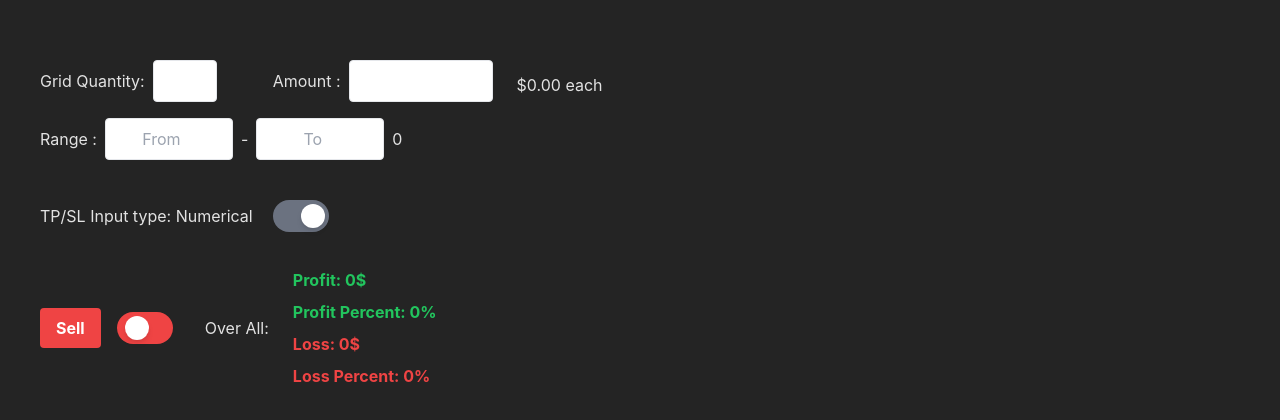
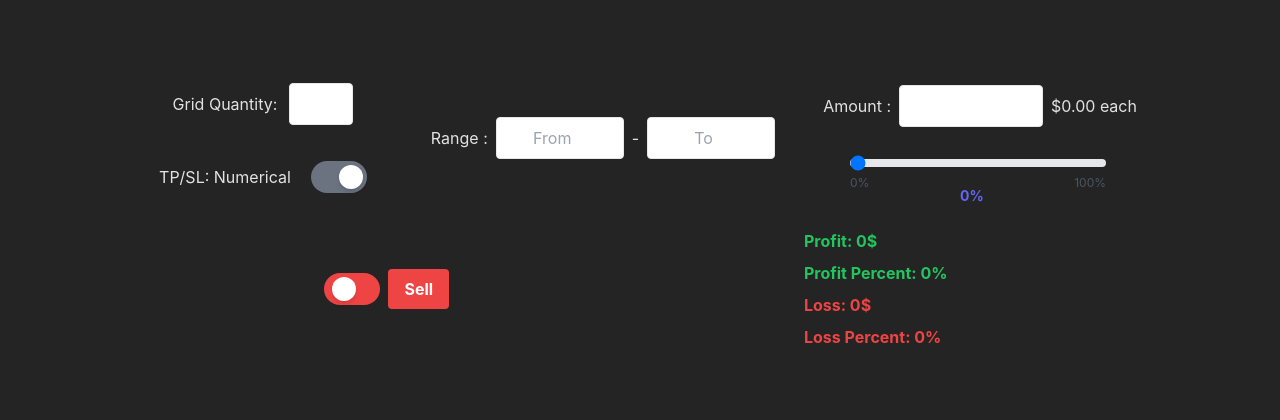
Before and after one commit to Capsmark/orders-grid, a Next.js app: page /order in a window 1280 px wide. Shown: the part 174-594 px from the top of the page. Built offline with nearby package versions, Linux system fonts and the light colour scheme.

Commit message:
:lipstick: Enhanced the UI and added range-selector

```diff
--- a/src/app/globals.css
+++ b/src/app/globals.css
@@ -18,14 +18,28 @@
   -webkit-text-size-adjust: 100%;
 }
 
+html {
+  display: flex;
+  margin: 0;
+  width: 100%;
+  height: 100%;
+
+  min-width: 100vw;
+  min-height: 100vh;
+}
+
 body {
   margin: 0;
   display: flex;
-  place-items: center;
+  flex: 1;
+  align-items: center;
+  justify-content: space-around;
+
   width: 100%;
+  height: 100%;
 
+  min-width: 100vw;
   min-height: 100vh;
-  height: 100%;
 }
 
 * {
--- /dev/null
+++ b/src/components/range-selector.tsx
@@ -0,0 +1,35 @@
+import { useState } from 'react';
+
+const RangeSelector = () => {
+  const [value, setValue] = useState(0);
+
+  const handleChange = (e: any) => {
+    const newValue = parseInt(e.target.value);
+    setValue(newValue);
+  };
+
+  return (
+    <div className='w-64 flex flex-col justify-center items-start'>
+      <input
+        type='range'
+        min='0'
+        max='100'
+        step='5'
+        value={value}
+        onChange={handleChange}
+        className='w-full h-2 bg-gray-200 rounded-md appearance-none focus:outline-none focus:bg-indigo-500'
+      />
+      <div className='flex justify-between w-full mt-2'>
+        <span className='text-xs text-gray-600'>0%</span>
+
+        <div className='mt-2 self-center'>
+          <span className='text-sm font-bold text-indigo-500'>{value}%</span>
+        </div>
+
+        <span className='text-xs text-gray-600'>100%</span>
+      </div>
+    </div>
+  );
+};
+
+export default RangeSelector;
--- a/src/views/order/components/order-form.tsx
+++ b/src/views/order/components/order-form.tsx
@@ -57,6 +57,10 @@ export const OrderForm: React.FC<{
   // Sets the Percent or Number of TP
   useEffect(() => {
     if (isPercent) {
+      if (tp === '') {
+        return;
+      }
+
       const tpVal = isSell
         ? calculateLossValue(+tp, boundary)
         : calculateProfitValue(+tp, boundary);
--- a/src/views/order/order.tsx
+++ b/src/views/order/order.tsx
@@ -1,3 +1,4 @@
+import RangeSelector from '@/components/range-selector';
 import ToggleSwitch from '@/components/toggle-switch';
 import useGridStore from '@/stores/grid-store';
 import { ChangeEvent, FC, useEffect, useState } from 'react';
@@ -83,9 +84,11 @@ export const Order: FC = () => {
   }, [orders]);
 
   return (
-    <div className='p-6 grid-container'>
-      <div className='p-4 flex flex-col justify-start items-start'>
-        <section className='flex flex-row justify-center items-center mb-2 gap-2'>
+    <div className='p-6 h-full w-full flex flex-col grid-container'>
+      <div className='flex flex-row justify-between items-center self-start'>
+        <section className='flex flex-row justify-center items-center gap-12'>
+          <div className='flex flex-col justify-center items-center gap-3 self-baseline'>
+            <div className='flex flex-row justify-center items-center gap-3 '>
               <label htmlFor='quantity' className='block text-white-700 mb-2'>
                 Grid Quantity:
               </label>
@@ -97,28 +100,27 @@ export const Order: FC = () => {
                 onChange={onQuantityChange}
                 className='border border-white-300 rounded text-center py-2 mb-2 w-16'
               />
+            </div>
 
-          <label htmlFor='quantity' className='block text-white-700 ml-12 mb-2'>
-            Amount :
-          </label>
+            <section className='flex flex-row justify-start align-middle p-4  gap-2'>
+              <p className='text-center mr-3 mt-1'>
+                TP/SL: {isPercent ? 'Percentage' : 'Numerical'}
+              </p>
+              <ToggleSwitch
+                activeColorClass='bg-blue-500'
+                defaultColorClass='bg-gray-500'
+                state={isPercent}
+                onChange={setPercent}
+              />{' '}
+            </section>
+          </div>
 
-          <input
-            type='number'
-            id='amount'
-            value={amount}
-            onChange={onAmountChange}
-            className='border border-white-300 rounded  text-center px-3 py-2 mb-2 w-36'
-          />
-
-          {!!quantity && !Number.isNaN(quantity) && (
-            <p className='inline-block pl-4'>{`${new Intl.NumberFormat('en-US', {
-              style: 'currency',
-              currency: 'USD',
-            }).format(amount / quantity)} each`}</p>
-          )}
-        </section>
-
-        <section className='flex flex-row justify-center items-center mb-2 gap-2'>
+          <section
+            className={`flex flex-col justify-center items-center gap-4 ${
+              !!boundaries?.length && !Number.isNaN(totalAverage) ? 'self-baseline' : ''
+            }`}
+          >
+            <div className='flex flex-row justify-center items-center gap-2'>
               <label htmlFor='range' className='block h-full text-white-700 text-center'>
                 Range :
               </label>
@@ -142,9 +144,11 @@ export const Order: FC = () => {
                 onChange={onEndingRangeChange}
                 className='border border-white-300 rounded px-3 py-2  w-32 text-center'
               />
+            </div>
 
-          {boundaries?.length && (
-            <p className='ml-10'>
+            <div className='flex flex-col justify-center align-middle gap-3 ml-16'>
+              {!!boundaries?.length && (
+                <p id='boundaries' className='text-center'>
                   Boundaries:{' ['}
                   {boundaries.map(
                     (b, index) => `${b}${index + 1 === boundaries.length ? '' : ', '}`,
@@ -154,23 +158,41 @@ export const Order: FC = () => {
               )}
 
               {!Number.isNaN(totalAverage) && (
-            <p className='inline-block pl-4'>Average: {totalAverage}</p>
+                <p className='inline-block text-center'>Average: {totalAverage}</p>
               )}
+            </div>
+          </section>
+
+          <div className='flex flex-col justify-center items-center gap-8'>
+            <section className='flex flex-row justify-center items-center gap-2'>
+              <label htmlFor='quantity' className='block text-white-700'>
+                Amount :
+              </label>
+
+              <input
+                type='number'
+                id='amount'
+                value={amount}
+                onChange={onAmountChange}
+                className='border border-white-300 rounded  text-center px-3 py-2 w-36'
+              />
+
+              {!!quantity && !Number.isNaN(quantity) && (
+                <p className='inline-block'>{`${new Intl.NumberFormat('en-US', {
+                  style: 'currency',
+                  currency: 'USD',
+                }).format(amount / quantity)} each`}</p>
+              )}
+            </section>
+
+            <div className='mr-1'>
+              <RangeSelector />
+            </div>
+          </div>
         </section>
       </div>
 
-      <section className='flex flex-row justify-start align-middle p-4  gap-2'>
-        <p className='text-center mr-3 mt-1'>
-          TP/SL Input type: {isPercent ? 'Percentage' : 'Numerical'}
-        </p>
-        <ToggleSwitch
-          activeColorClass='bg-blue-500'
-          defaultColorClass='bg-gray-500'
-          state={isPercent}
-          onChange={setPercent}
-        />{' '}
-      </section>
-
+      <div>
         {quantity > 0 && (
           <div className='flex flex-row'>
             {boundaries.map((boundary, index) => (
@@ -185,8 +207,12 @@ export const Order: FC = () => {
             ))}
           </div>
         )}
+      </div>
 
-      <section className='flex flex-row items-center justify-start p-4 gap-4'>
+      <section className='flex flex-row items-center justify-around p-4 gap-4'>
+        <div className='flex flex-row items-center justify-center gap-2'>
+          <ToggleSwitch state={isSell} onChange={setSell} />
+
           <button
             type='submit'
             className={`${
@@ -195,14 +221,9 @@ export const Order: FC = () => {
           >
             {isSell ? 'Sell' : 'Buy'}
           </button>
-
-        <ToggleSwitch state={isSell} onChange={setSell} />
-
-        <div className='flex flex-row justify-center items-center gap-4 pl-4'>
-          <div className='h-full flex flex-row justify-center align-middle'>
-            <p>Over All:</p>
         </div>
 
+        <div className='flex flex-row justify-center items-center gap-4'>
           <div>
             <p className={'text-green-500 hover:text-green-600 font-bold py-1 px-2'}>
               Profit: {(totalProfitPercent * amount) / quantity / 100}$
```
Lines whose indentation alone changed are shown as unchanged.
